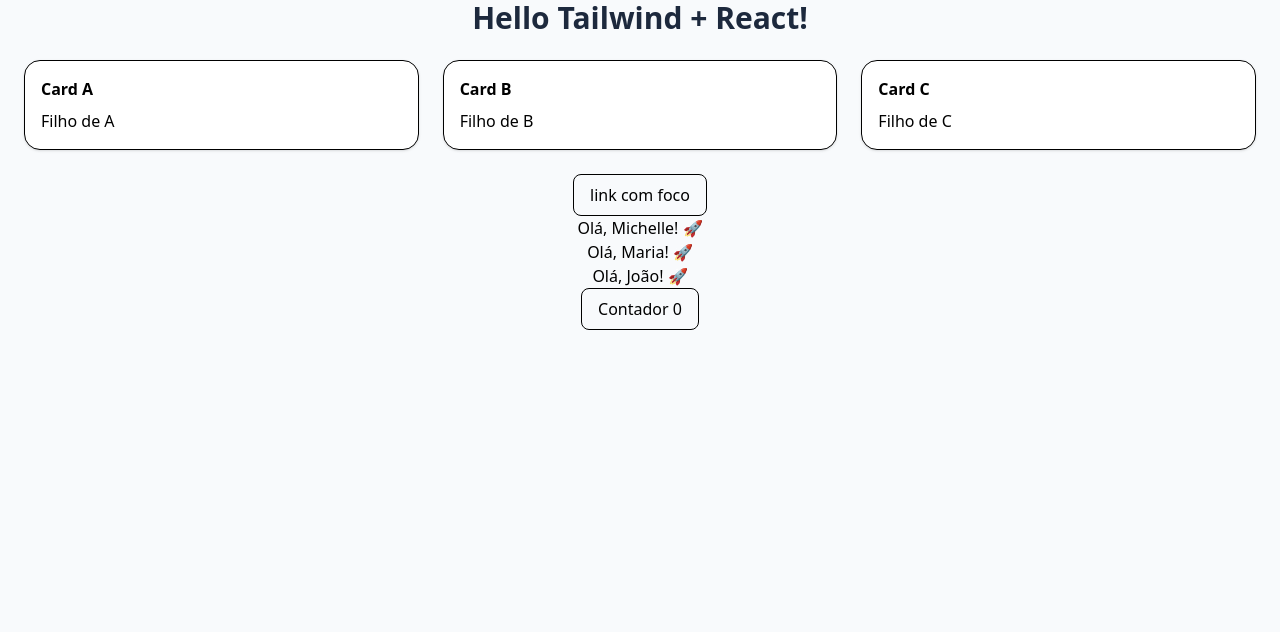
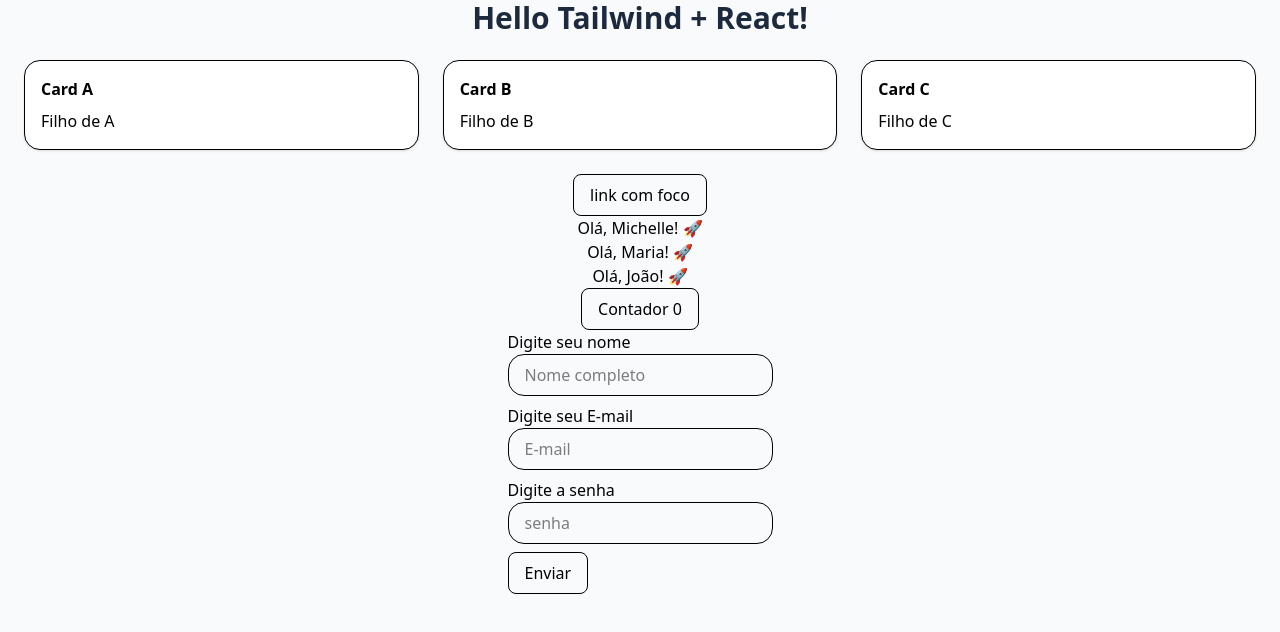
Before and after one commit to dressmarktplace/aulas-react, a React (Vite) app: page / in a window 1280 px wide. Shown: the top 632 px of the page. Built offline with nearby package versions, Linux system fonts and the light colour scheme.

Commit message:
Implementado entrada controlada por estado

```diff
--- a/src/App.jsx
+++ b/src/App.jsx
@@ -4,9 +4,21 @@ import { Hello } from "./components/Hello";
 
 const App = () => {
   const [count, setCount] = useState(0)
+  const [name, setName] = useState("")
+  const [email, setEmail] = useState("")
+  const [password, setPassword] = useState("")
 
   const inc = () => setCount(c => c + 1)
 
+  const handleSubmit = event => {
+    event.preventDefault()
+
+    console.log({ name, email, password })
+    setName("")
+    setEmail("")
+    setPassword("")
+
+  }
   return (
     <main className="min-h-dvh place-items-center bg-slate-50">
       <h1 className="text-3xl font-bold text-slate-800">
@@ -38,6 +50,60 @@ const App = () => {
         Contador {count}
       </button>
 
+      <form onSubmit={handleSubmit}>
+        <fieldset className="flex flex-col space-y mb-2">
+          <label htmlFor="name" className="font-medium">
+            Digite seu nome
+          </label>
+
+          <input
+            id="name"
+            name="name"
+            placeholder="Nome completo"
+            className="py-2 px-4 border rounded-2xl w-full"
+            value={name}
+            onChange={event => setName(event.target.value)}
+          />
+        </fieldset>
+
+        <fieldset className="flex flex-col space-y mb-2">
+          <label htmlFor="email" className="font-medium">
+            Digite seu E-mail
+          </label>
+
+          <input
+            id="email"
+            name="email"
+            placeholder="E-mail"
+            className="py-2 px-4 border rounded-2xl w-full"
+            value={email}
+            onChange={event => setEmail(event.target.value)}
+          />
+        </fieldset>
+
+         <fieldset className="flex flex-col space-y mb-2">
+          <label htmlFor="password" className="font-medium">
+            Digite a senha
+          </label>
+
+          <input
+          type="password"
+            id="password"
+            name="password"
+            placeholder="senha"
+            className="py-2 px-4 border rounded-2xl w-full"
+            value={password}
+            onChange={event => setPassword(event.target.value)}
+          />
+        </fieldset>
+
+
+        <button
+          type="submit"
+          className="inline-block px-4 py-2 rounded-lg border houver:bg-slate-300 transition-all focus:ring-2 focus:ring-blue-500">
+          Enviar
+        </button>
+      </form>
     </main>
   );
 }
```
